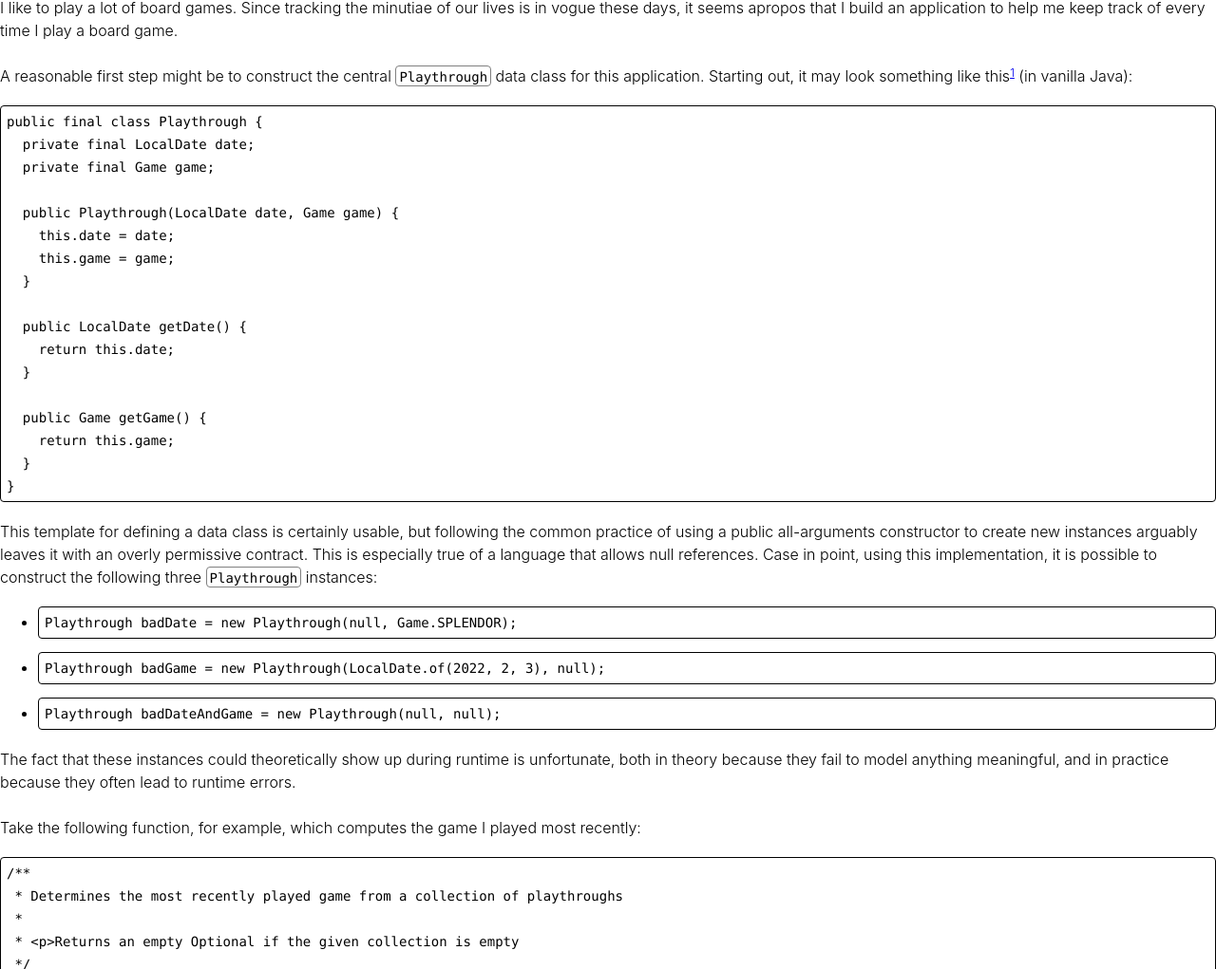
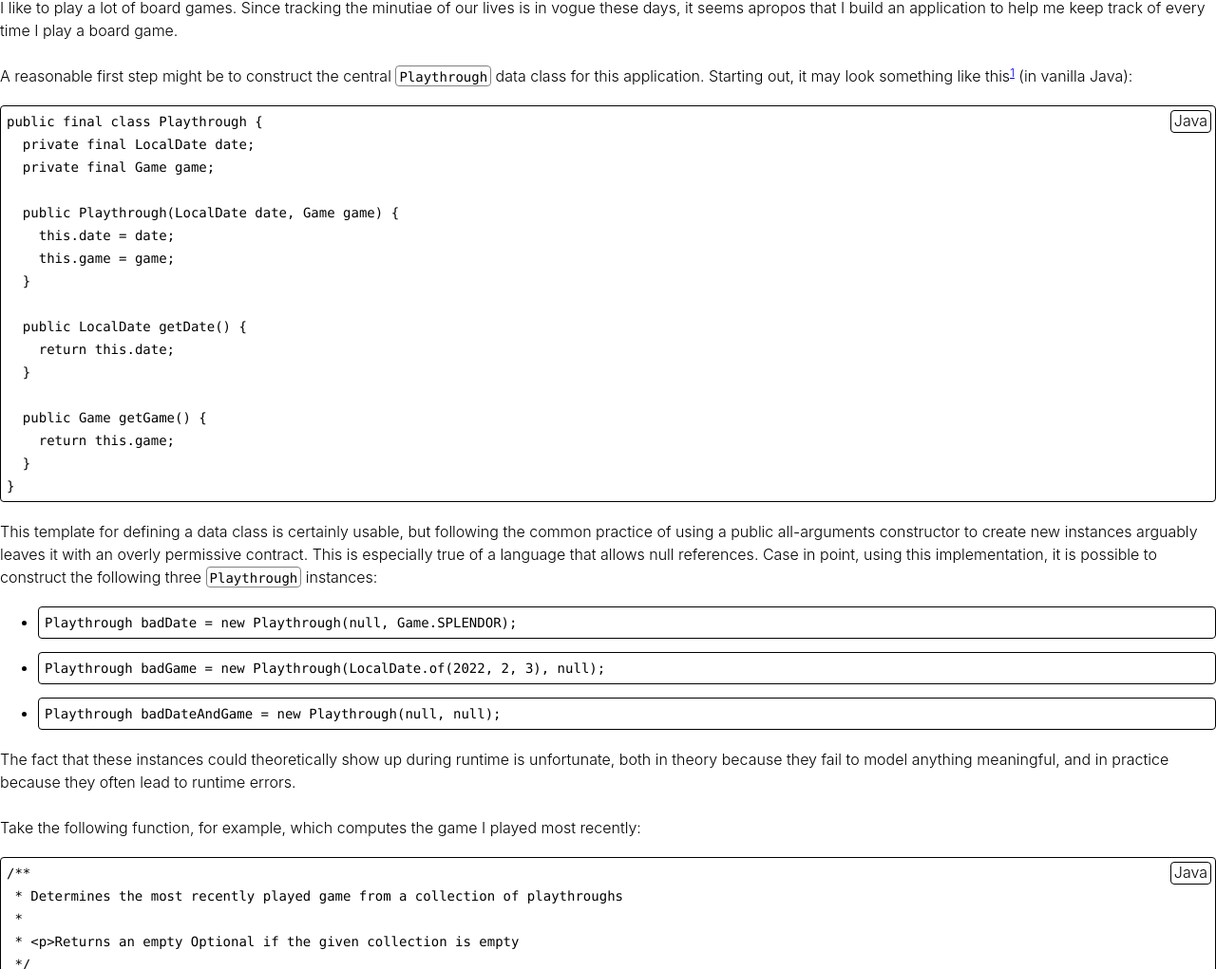
Before and after one commit to andrewtbiehl/andrewtbiehl.com, a Jekyll site: the page built from _posts/2022-02-03-improving-data-classes.md, in a window 1280 px wide. Shown: the part 580-1601 px from the top of the page at 95% size. Built offline with Jekyll 4.4.1, drawn with Linux system fonts in a browser that asks for light colours.

Commit message:
Enable displaying language on code blocks
Adds styling that enables the displaying of a language descriptor on
code blocks by default. Also adds the ability to hide this descriptor on
an individual basis via the use of a CSS class (namely,
'.language-descriptor-hidden'), and hides this descriptor on an
assortment of code blocks for which the descriptor was deemed
counterproductive.

````diff
--- a/_posts/2022-02-03-improving-data-classes.md
+++ b/_posts/2022-02-03-improving-data-classes.md
@@ -53,14 +53,17 @@ construct the following three `Playthrough` instances:
 - ```java
   Playthrough badDate = new Playthrough(null, Game.SPLENDOR);
   ```
+  {: .language-descriptor-hidden}
 
 - ```java
   Playthrough badGame = new Playthrough(LocalDate.of(2022, 2, 3), null);
   ```
+  {: .language-descriptor-hidden}
 
 - ```java
   Playthrough badDateAndGame = new Playthrough(null, null);
   ```
+  {: .language-descriptor-hidden}
 
 The fact that these instances could theoretically show up during runtime is unfortunate,
 both in theory because they fail to model anything meaningful, and in practice because
@@ -103,6 +106,7 @@ find a reasonable interpretation of the following `LocalDate` instance:
 ```java
 LocalDate badDay = LocalDate.of(2022, 2, 0);
 ```
+{: .language-descriptor-hidden}
 
 Despite its meaninglessness, this code compiles without issue, just like the previously
 listed nonsensical `Playthrough` examples. The key difference, however, is that
@@ -112,6 +116,7 @@ error:
 ```text
 java.time.DateTimeException: Invalid value for DayOfMonth (valid values 1 - 28/31): 0
 ```
+{: .language-descriptor-hidden}
 
 Attempting something similar with the month field results in an analogous error. As a
 result, any `LocalDate` that is successfully created with  [the
--- a/_sass/_base.scss
+++ b/_sass/_base.scss
@@ -121,3 +121,34 @@ pre {
     line-height: 1.5rem;
   }
 }
+
+// Show language descriptor on code blocks by default
+pre {
+  position: relative;
+
+  > code[data-language]::before {
+    content: attr(data-language);
+
+    position: absolute;
+    top: 5px;
+    right: 5px;
+
+    border: $thin-black-line;
+    border-radius: 4px;
+    background: white;
+
+    padding: 0 3px;
+
+    font-family: $base-font-stack;
+    font-size: 1rem;
+    height: $baseline * 3;
+    // Tweak line height to better format the text inside the text box
+    line-height: ($baseline * 3) - 3px;
+    text-transform: capitalize;
+  }
+
+  // Hide language descriptor on selected code blocks
+  &.language-descriptor-hidden > code[data-language]::before {
+    content: none;
+  }
+}
````
Also changed, not shown: _posts/2022-04-11-upside-down-code.md (+2 -2 lines).
